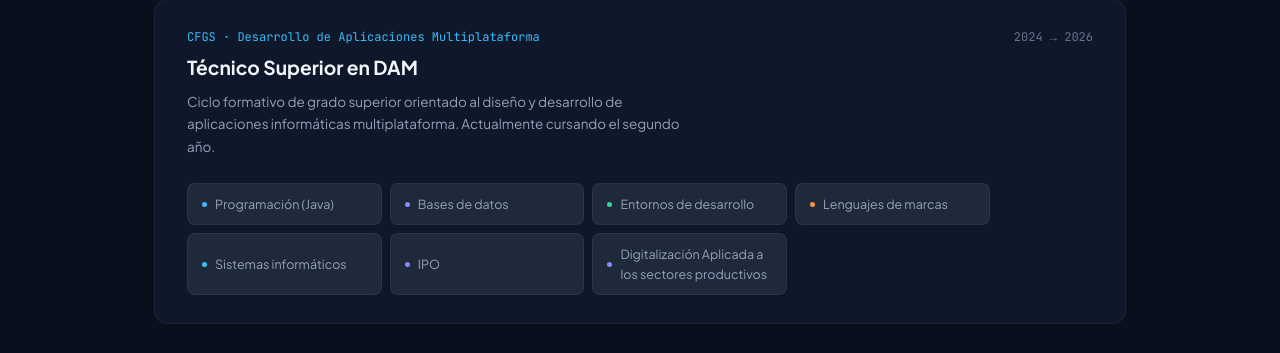
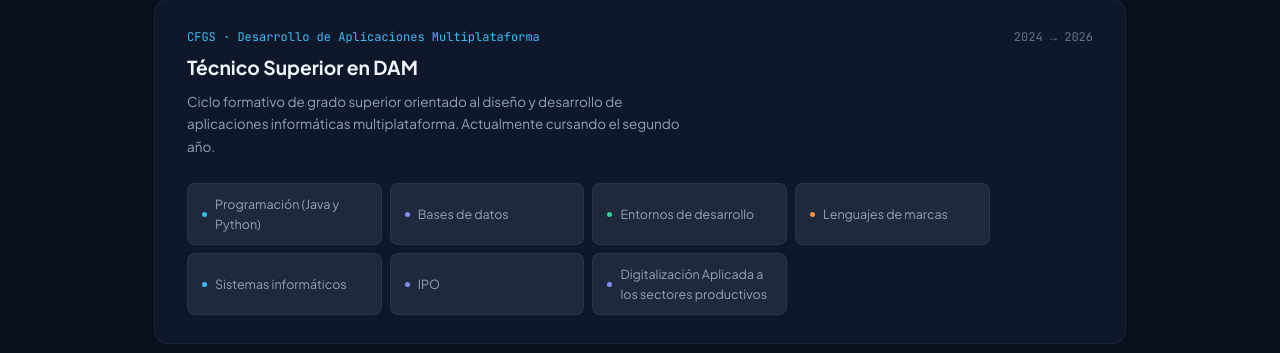
Before and after one commit to alexddios/alexddios.github.io, a plain HTML site: page index.html in a window 1280 px wide. Shown: the part 4170-4523 px from the top of the page. Drawn offline with Linux system fonts and the light colour scheme.

Commit message:
Update index.html

```diff
--- a/index.html
+++ b/index.html
@@ -430,7 +430,7 @@
         Ciclo formativo de grado superior orientado al diseño y desarrollo de aplicaciones informáticas multiplataforma. Actualmente cursando el segundo año.
       </p>
       <div class="modulos-grid" style="margin-top:1.5rem">
-        <div class="modulo"><div class="dot-m" style="background:var(--acc)"></div>Programación (Java)</div>
+        <div class="modulo"><div class="dot-m" style="background:var(--acc)"></div>Programación (Java y Python)</div>
         <div class="modulo"><div class="dot-m" style="background:var(--acc2)"></div>Bases de datos</div>
         <div class="modulo"><div class="dot-m" style="background:var(--acc3)"></div>Entornos de desarrollo</div>
         <div class="modulo"><div class="dot-m" style="background:var(--acc4)"></div>Lenguajes de marcas</div>
```
